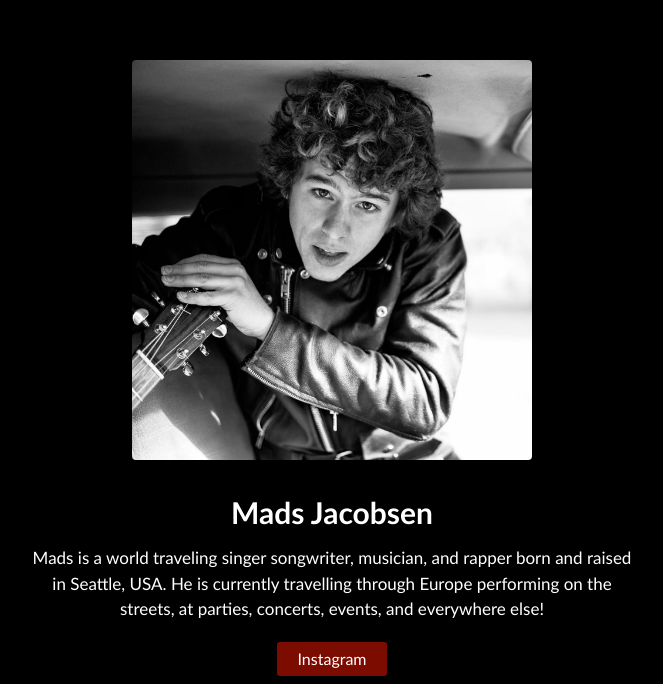
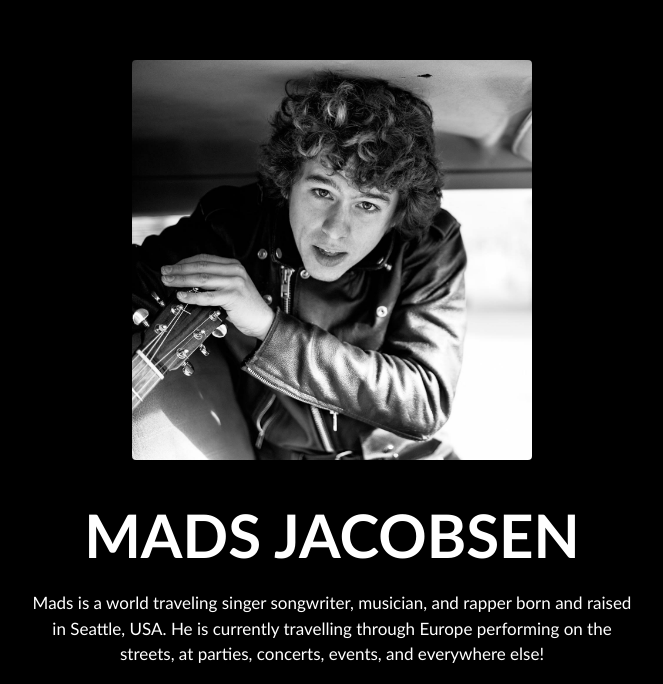
Before and after one commit to Dominic-Hostettler/Dominic-Hostettler.github.io, a plain HTML site: page index.html in a window 1280 px wide. Shown: the top 684 px of the page, without its empty margins (308-971 px from the left). Drawn offline with Linux system fonts and the light colour scheme.

Commit message:
Update heading styles and add text-transform

```diff
--- a/styles/main.css
+++ b/styles/main.css
@@ -15,7 +15,8 @@ h1, h2, h3 {
 }
 
 h1 {
-    font-size: 30px;
+    font-size: 60px;
+    text-transform: uppercase;
 }
 
 h2 {
```
